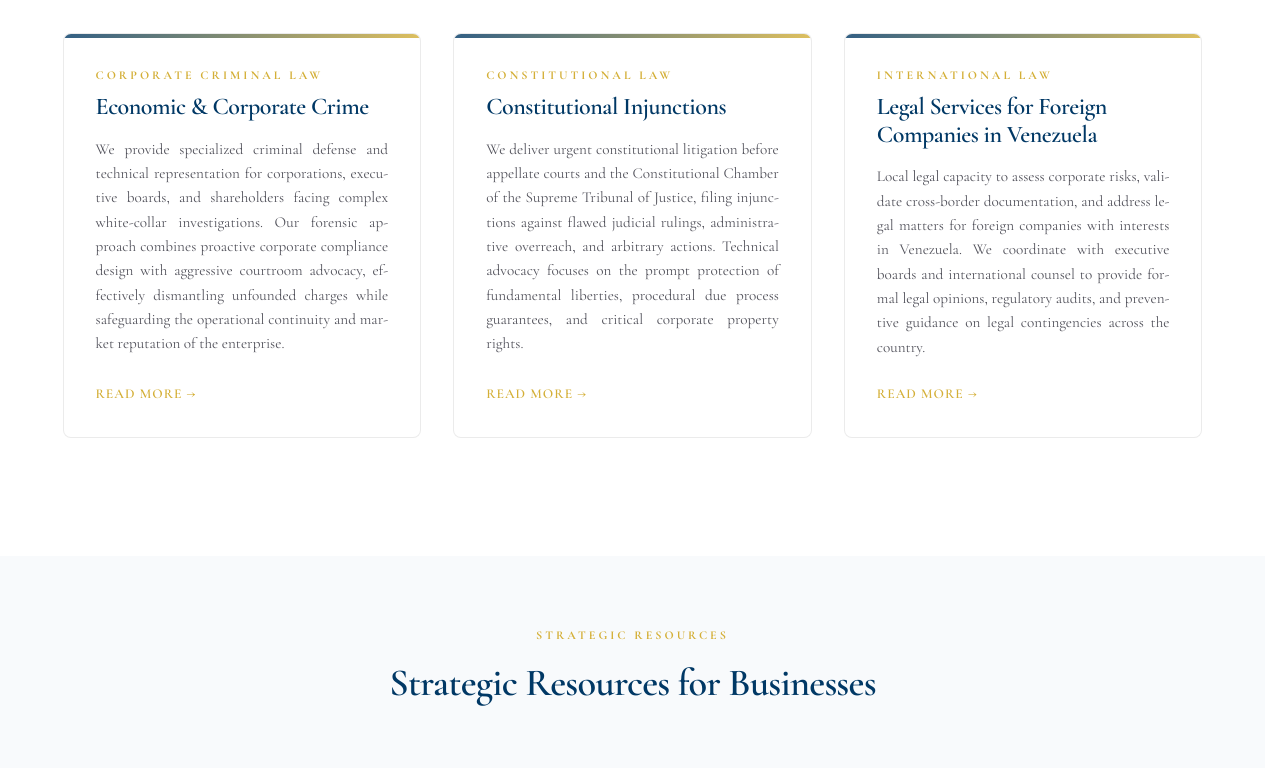
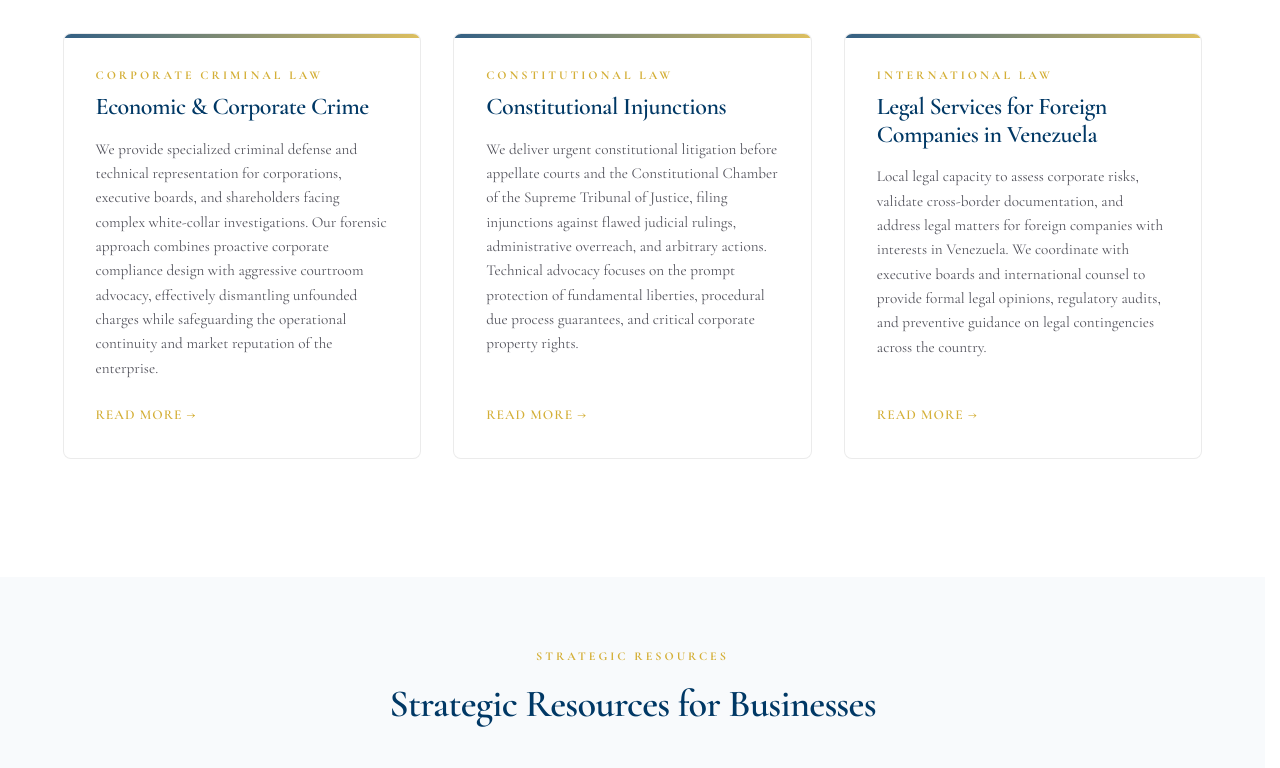
Before and after one commit to mcolina777-cpu/mac-consultores-site-clean, a Next.js app: page /en in a window 1280 px wide. Shown: the part 3360-4128 px from the top of the page. Built offline with nearby package versions, Linux system fonts and the light colour scheme.

Commit message:
fix: align Card Preview paragraphs to the left

```diff
--- a/src/app/globals.css
+++ b/src/app/globals.css
@@ -2400,14 +2400,18 @@ body.nav-open {
   font-size: 0.95rem;
   line-height: 1.6;
   color: var(--text-muted, #4b5563);
-  text-align: justify;
-  text-justify: inter-word;
-  -webkit-hyphens: auto;
-  -ms-hyphens: auto;
-  hyphens: auto;
+  text-align: left;
+  text-justify: auto;
+  -webkit-hyphens: manual;
+  -ms-hyphens: manual;
+  hyphens: manual;
   word-break: break-word;
   overflow-wrap: break-word;
   margin-bottom: 1.5rem;
+}
+
+.card.text-center p {
+  text-align: center;
 }
 
 /* En pantallas de escritorio (grid-3), reservar el molde de 7 a 9 líneas */
```
